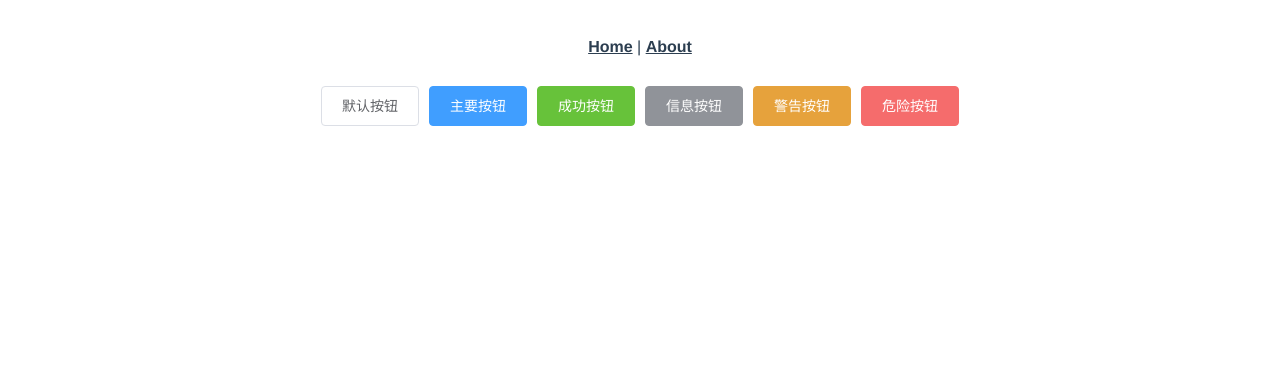
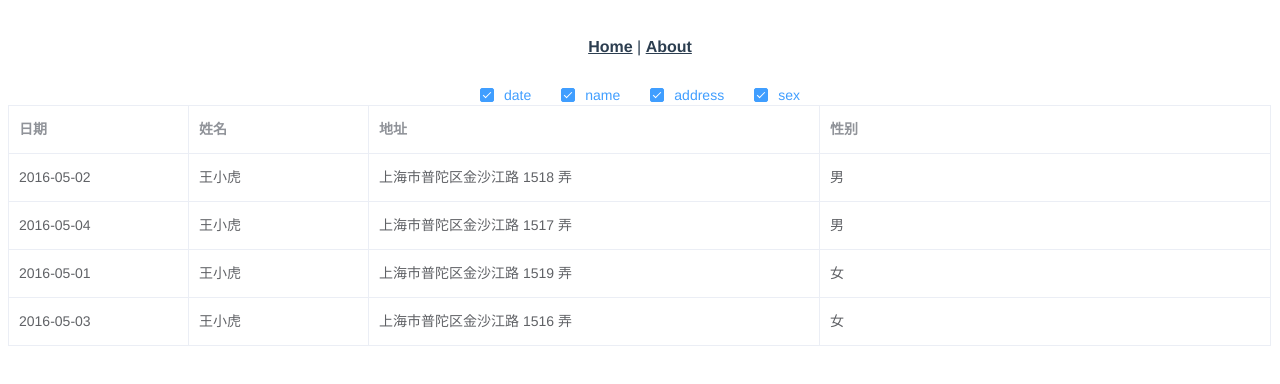
Before and after one commit to AnnGreen1/Vue2-JavaScript-demo, a Vue app: page /elementuidemo in a window 1280 px wide. Shown: the top 384 px of the page. Built offline with nearby package versions, Linux system fonts and the light colour scheme.

Commit message:
some demo

```diff
--- a/src/views/ElementuiDemo.vue
+++ b/src/views/ElementuiDemo.vue
@@ -1,17 +1,78 @@
 <template>
     <div>
-        <el-button>默认按钮</el-button>
+        <!-- <el-button>默认按钮</el-button>
         <el-button type="primary">主要按钮</el-button>
         <el-button type="success">成功按钮</el-button>
         <el-button type="info">信息按钮</el-button>
         <el-button type="warning">警告按钮</el-button>
-        <el-button type="danger">危险按钮</el-button>
+        <el-button type="danger">危险按钮</el-button> -->
+
+        <el-checkbox-group v-model="checkList">
+            <el-checkbox label="date"></el-checkbox>
+            <el-checkbox label="name"></el-checkbox>
+            <el-checkbox label="address"></el-checkbox>
+            <el-checkbox label="sex"></el-checkbox>
+        </el-checkbox-group>
+        <el-table ref="table" :data="tableData" border style="width: 100%">
+
+            <el-table-column prop="date" label="日期" width="180" v-if="checkList.includes('date')">
+            </el-table-column>
+            <el-table-column prop="name" label="姓名" width="180" v-if="checkList.includes('name')">
+            </el-table-column>
+            <el-table-column prop="address" label="地址" v-if="checkList.includes('address')">
+            </el-table-column>
+            <el-table-column prop="sex" label="性别" v-if="checkList.includes('sex')">
+            </el-table-column>
+
+        </el-table>
+
     </div>
 </template>
 
 <script>
-export default {};
+export default {
+    data() {
+        return {
+            checkList: ['date', 'name', 'address', 'sex'],
+            tableData: [{
+                date: '2016-05-02',
+                name: '王小虎',
+                address: '上海市普陀区金沙江路 1518 弄',
+                sex: '男'
+            }, {
+                date: '2016-05-04',
+                name: '王小虎',
+                address: '上海市普陀区金沙江路 1517 弄',
+                sex: '男'
+            }, {
+                date: '2016-05-01',
+                name: '王小虎',
+                address: '上海市普陀区金沙江路 1519 弄',
+                sex: '女'
+            }, {
+                date: '2016-05-03',
+                name: '王小虎',
+                address: '上海市普陀区金沙江路 1516 弄',
+                sex: '女'
+            }]
+        }
+    },
+    watch: {
+        checkList: function (val) {
+            console.log(val);
+            this.$nextTick(() => { //在数据加载完，重新渲染表格
+                this.$refs['table'].doLayout();
+            })
+        }
+    },
+    created() {
+
+    }
+}
 </script>
 
 <style lang="scss" scoped>
+.el-table {
+    width: 99.9% !important;
+}
 </style>
```
Also changed, not shown: .eslintrc.js.
